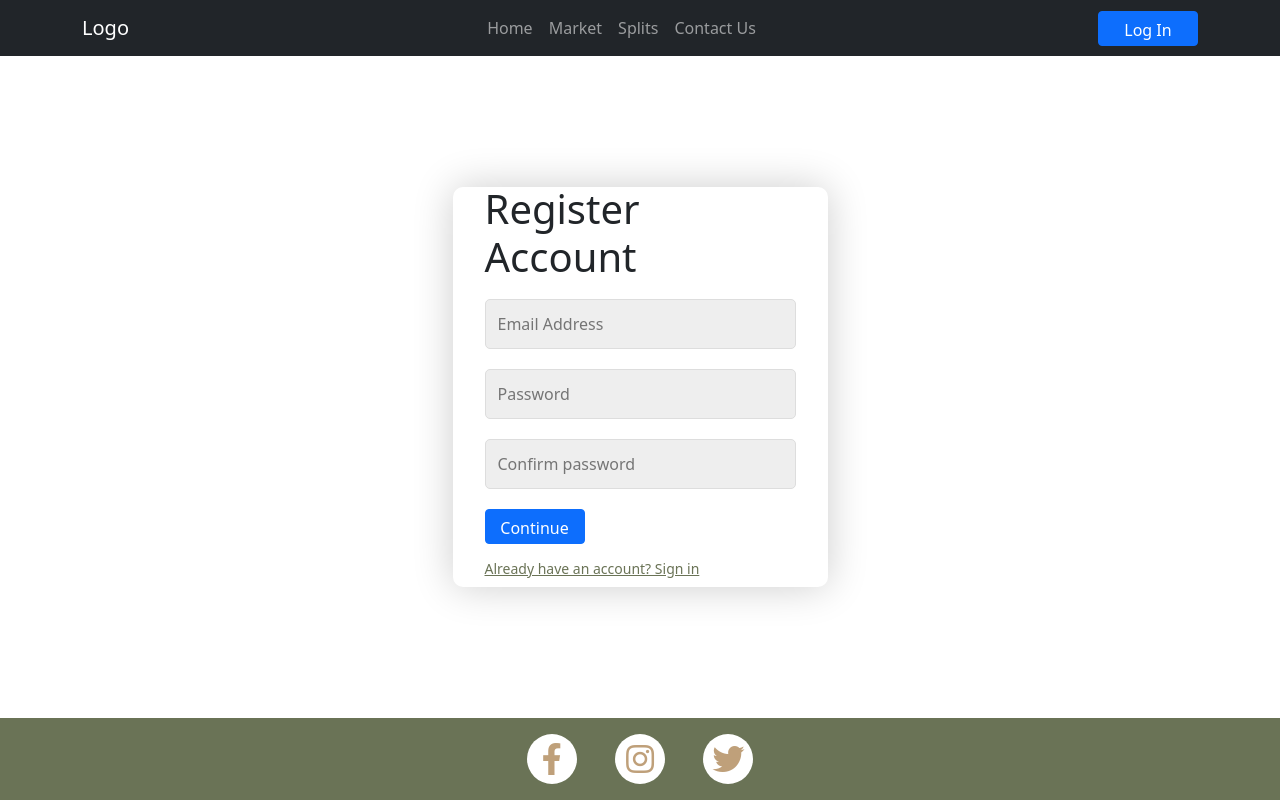
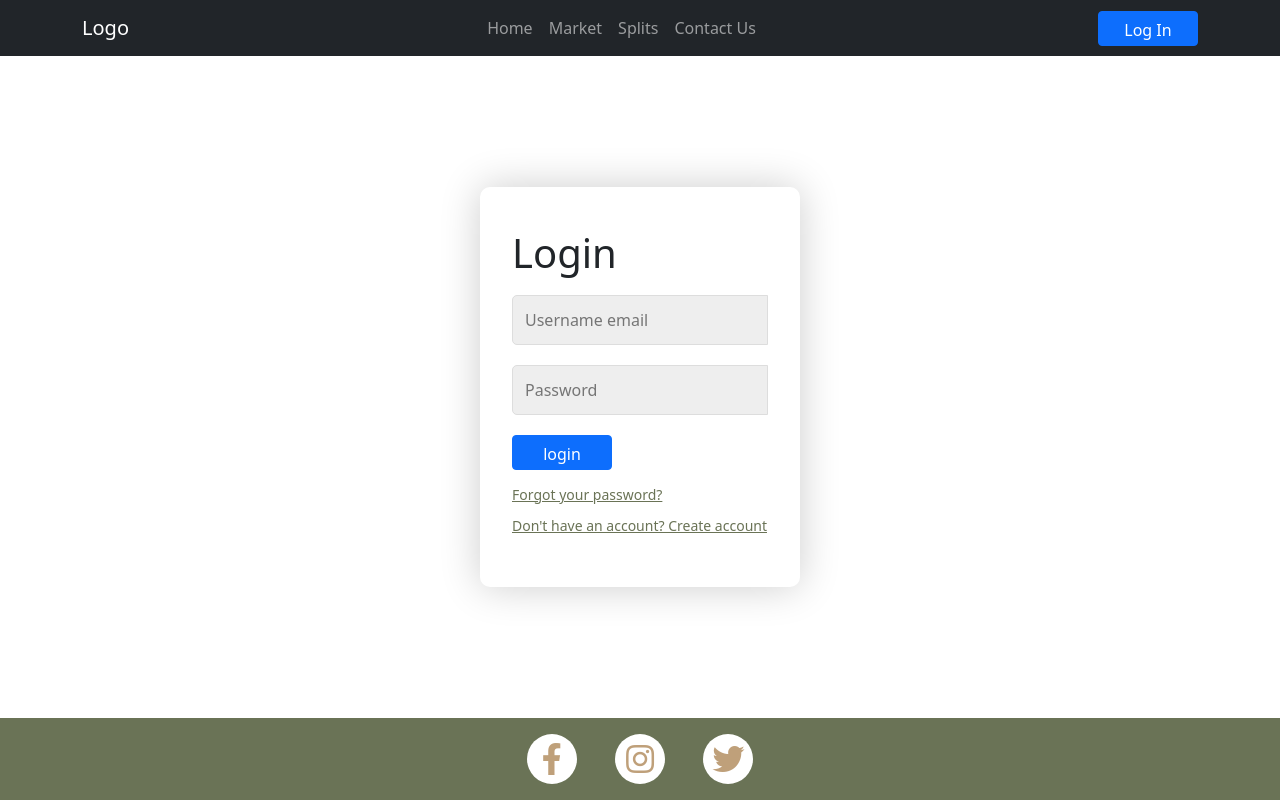
Before and after one commit to codykoscielski/flash-painters-react, a React (Create React App) app: page /login in a window 1280 px wide. Built offline with nearby package versions, Linux system fonts and the light colour scheme; no server answers.

Commit message:
Setup routing to to sign up and login pages

```diff
--- a/src/App.js
+++ b/src/App.js
@@ -9,7 +9,8 @@ import HomePage from './components/pages/HomePage';
 import MarketPage from './components/pages/MarketPage';
 import SplitsPage from './components/pages/SplitsPage';
 import ContactPage from './components/pages/ContactPage';
-import LoginPage from './components/pages/LoginPage';
+import Login from './components/layout/Login';
+import Signup from './components/layout/Signup';
 import { AuthProvider } from './contexts/AuthContext';
 
 
@@ -23,7 +24,8 @@ function App() {
           <Route exact path='/market' render={ () => <MarketPage />} />
           <Route exact path='/splits' render={ () => <SplitsPage />} />
           <Route exact path='/contact' render={ () => <ContactPage />} />
-          <Route exact path='/login' render={ () => <LoginPage />} />
+          <Route exact path='/login' component={ Login } />
+          <Route exact path='/signup' component={ Signup } />
         </Switch>
         <Footer />
       </Router>
--- a/src/components/layout/Login.js
+++ b/src/components/layout/Login.js
@@ -1,35 +1,36 @@
 import React from 'react'
 import { Alert, Button } from 'react-bootstrap';
 import { useAuth } from '../../contexts/AuthContext';
+import { Link } from 'react-router-dom';
 
 const Login = () => {
 
-    const emailRef = useRef();
-    const passwordRef = useRef();
-    const { signup } = useAuth();
-    const [error, setError] = useState('');
-    const [loading, setLoading] = useState(false);
+    // const emailRef = useRef();
+    // const passwordRef = useRef();
+    // const { signup } = useAuth();
+    // const [error, setError] = useState('');
+    // const [loading, setLoading] = useState(false);
 
-    const handleSubmit = async (e) => {
-        e.preventDefault();
+    // const handleSubmit = async (e) => {
+    //     e.preventDefault();
 
-        if (passwordRef.current.value !== passwordConfirmRef.current.value) {
-            return setError('Password must match');
-        } else if (passwordRef.current.value.length < 6) {
-            return setError('Password must be at least 6 charcters');
-        }
+    //     if (passwordRef.current.value !== passwordConfirmRef.current.value) {
+    //         return setError('Password must match');
+    //     } else if (passwordRef.current.value.length < 6) {
+    //         return setError('Password must be at least 6 charcters');
+    //     }
 
-        try {
-            setError('')
-            setLoading(true)
-            await signup(emailRef.current.value, passwordRef.current.value);
-        } catch {
-            setError('Failed to create account')
-            setLoading(false)
-        }
+    //     try {
+    //         setError('')
+    //         setLoading(true)
+    //         await signup(emailRef.current.value, passwordRef.current.value);
+    //     } catch {
+    //         setError('Failed to create account')
+    //         setLoading(false)
+    //     }
 
 
-    }
+    // }
 
     return (
         <div className="wrapper">
@@ -47,10 +48,10 @@ const Login = () => {
                     </div>
                     <Button className="btn form-btn" type="button">login</Button>
                     <p className="form-text">
-                        <a href="#" className="form-link">Forgot your password?</a>
+                        <a href="test" className="form-link">Forgot your password?</a>
                     </p>
                     <p className="form-text">
-                        <Link className="form-url" href="#" id="createAccount">Don't have an account? Create account</Link>
+                        <Link to='/signup' className="form-url" id="createAccount">Don't have an account? Create account</Link>
                     </p>
                 </form>
             </div>
--- a/src/components/layout/Signup.js
+++ b/src/components/layout/Signup.js
@@ -1,6 +1,7 @@
 import React, { useRef, useState } from 'react';
 import { Alert, Button } from 'react-bootstrap';
 import { useAuth } from '../../contexts/AuthContext';
+import { Link } from 'react-router-dom';
 
 const Signup = () => {
 
@@ -48,7 +49,7 @@ const Signup = () => {
                     </div>
                     <Button className="btn form-btn" type="submit" disabled={ loading }>Continue</Button>
                     <p className="form-text">
-                        <a className="form-url" href="google.com" id="linkLogin">Already have an account? Sign in</a>
+                        <Link to='/login' className="form-url" id="linkLogin">Already have an account? Sign in</Link>
                     </p>
                 </form>
             </div>
--- a/src/components/pages/LoginPage.js
+++ /dev/null
@@ -1,11 +0,0 @@
-import React from 'react'
-import Signup from '../layout/Signup';
-import Login from '../layout/Login';
-
-const LoginPage = () => {
-    return (
-        <Signup />
-    )
-}
-
-export default LoginPage;
```
Also changed, not shown: 1 other file (tests, documents, lock files or other folders).
